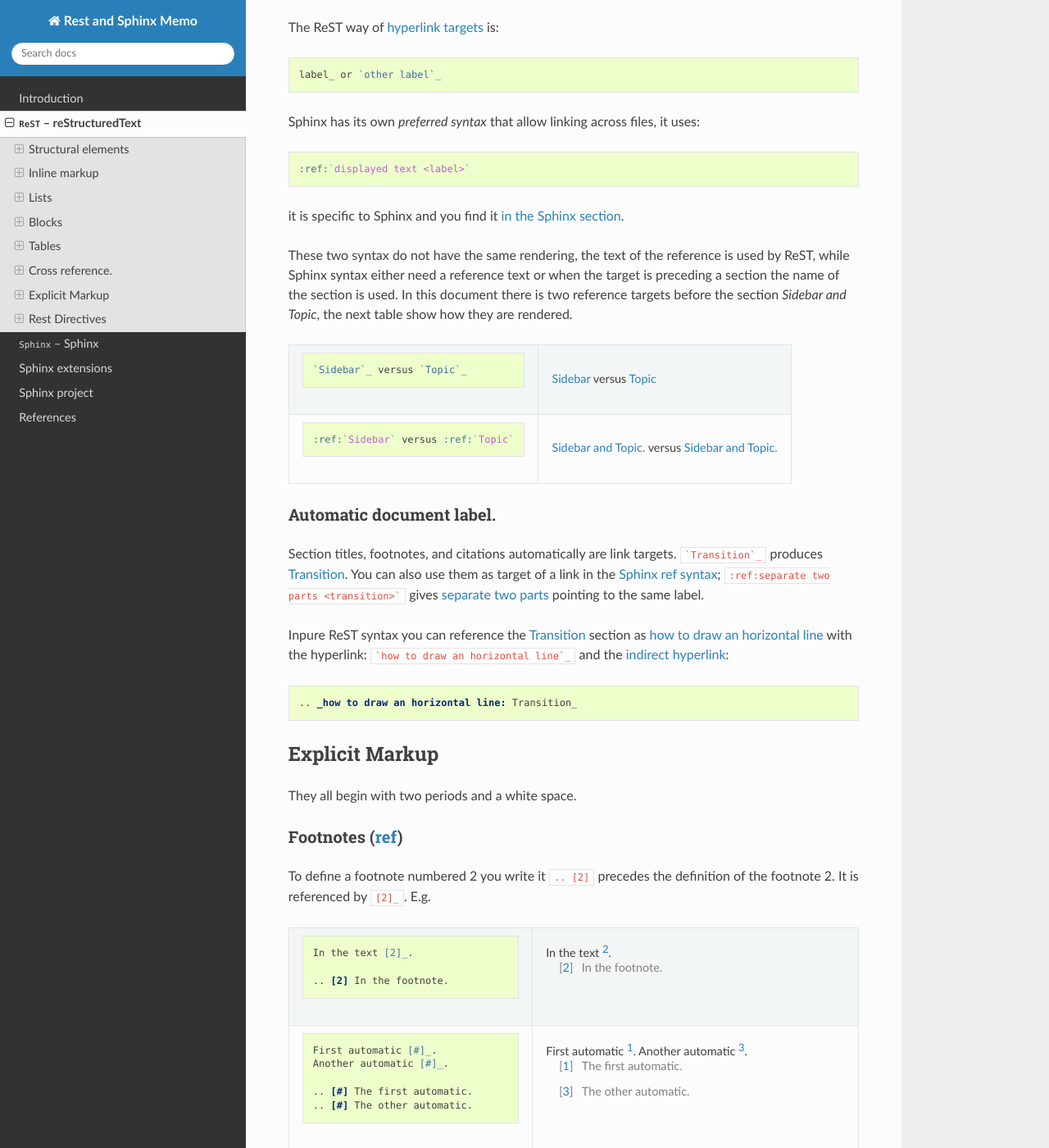
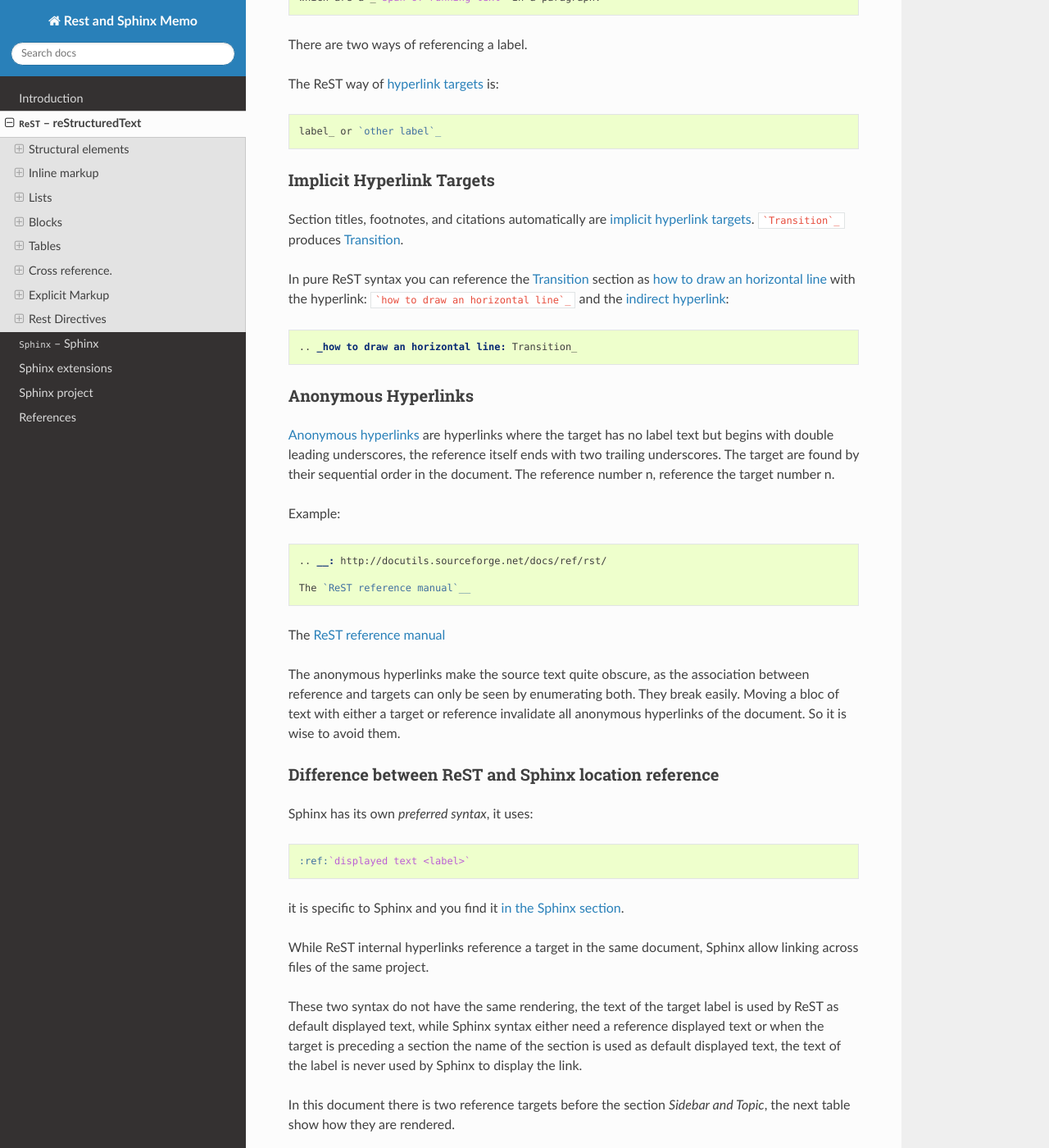
Before and after one commit to marczz/rest-sphinx-memo, a Sphinx documentation site: the page built from source/ReST.rst, in a window 1280 px wide and 1400 px high, scrolled down 15746 px. Shown: the whole window at 82% size. Built offline with Sphinx 7.4.7 and the Read the Docs theme 2.0.0, drawn with Linux system fonts in a browser that asks for light colours; formulas are drawn with MathJax 3; the version number could not be read and is left out; some of the changed text lies outside the part shown.

Commit message:
ReST.rst: completed the cross reference section.
And fixed many small glitches, typos, ..

````diff
--- a/source/ReST.rst
+++ b/source/ReST.rst
@@ -67,8 +67,6 @@
 
 Normal paragraphs are separated by a blank line.
 
-.. _Transition:
-
 A ``=`` with overlines is very often preferred to a ``*`` with
 overlines for chapters. The previously quoted
 `Python development guide
@@ -127,7 +125,7 @@
 :ref:`reST inline markup <rest_inline_markup>`.
 
 The :restref:`Custom Interpreted Text Roles <directives.html#role>`
-which is a reST directive ``role``, thet tailor the renderer to
+which is a reST directive ``role``, the tailor the renderer to
 apply some special formatting. We use it
 :ref:`in Sphinx section <css_class>`
 to use a special css class for some span of text.
@@ -765,40 +763,25 @@
 Grid tables (:restref:`ref <restructuredtext.html#grid-tables>`)
 have a more difficult syntax but can express more complex tables.
 
-.. comment
-   .. only:: html
-
-..
-
-          +--------+--------+-----------+
-          | Header | Header with 2 cols |
-          +========+========+===========+
-          | A      | Lists: | **C**     |
-          +--------+  - aha +-----------+
-          | B::    |  - yes | | a block |
-          |        |        |   of text |
-          |  *hey* |  #. hi | | a break |
-          +--------+--------+-----------+
-
 .. only:: latex
 
-          .. tabularcolumns:: |p{0.15\linewidth}|p{0.15\linewidth}|p{0.15\linewidth}|
-
-          +--------+--------+-----------+
-          | Header | Header with 2 cols |
-          +========+========+===========+
-          | A      | Lists: | **C**     |
-          |        |  - aha |           |
-          | B::    |  - yes | | a block |
-          |        |        |   of text |
-          |  *hey* |  #. hi | | a break |
-          +--------+--------+-----------+
+   .. tabularcolumns:: |p{0.15\linewidth}|p{0.15\linewidth}|p{0.15\linewidth}|
+
++--------+--------+-----------+
+| Header | Header with 2 cols |
++========+========+===========+
+| A      | Lists: | **C**     |
++--------+  - aha +-----------+
+| B::    |  - yes | | a block |
+|        |        |   of text |
+|  *hey* |  #. hi | | a break |
++--------+--------+-----------+
 
 .. index::
    table; emacs
 
 You can edit them under emacs with ``table.el``
-(but be carefull about conflicts with ``rst-mode``) or
+(but be careful about conflicts with ``rst-mode``) or
 use *org tables* with ``orgtbl-mode`` and export to table with
 ``org-table-convert`` or ``org-table-create-with-table.el`` ( bound
 to :kbd:`C-c ~` in ``org-mode``, but not in ``orgtbl-mode``)
@@ -1010,10 +993,10 @@
       _Docutils: http://docutils.sourceforge.net/
       _John Lee: john.lee@gmail.com
 
-2. An `internal document reference` point to some location in the same
+2. An :ref:`internal document reference <internal>` point to some location in the same
    document.
 
-3. An `indirect hyperlink` has an other hyperlink reference as target.
+3. An `indirect hyperlink`_ has an other hyperlink reference as target.
 
 
 There exist three ways to write hyperlink references
@@ -1053,8 +1036,9 @@
 hyphens*, separated by spaces. (:restref:`ref
 <restructuredtext.html#reference-names>`)
 
-The references are equivalents when they differ only by case, number of
-spaces *space character, tabulation or new line*.
+The references are equivalents when they differ only by case or number of spaces. The
+space character class include spaces, horizontal or vertical tabs, newlines, carriage
+returns, or form feeds.
 
 When the reference has no embedded spaces the backquotes are not
 necessary:
@@ -1133,10 +1117,13 @@
    hyperlink; embedded
 
 Embedded URI.
-^^^^^^^^^^^^^
+-------------
 
 Reference: :restref:`ref
 <restructuredtext.html#embedded-uris-and-aliases>`
+
+You can directly embed an URI or a label in a reference enclosed in ``<``, ``>``
+in the reference.
 
 +--------------------------------------+--------------------------------------+
 |.. code-block:: ReST                  |In-line versions are `Sphinx Home     |
@@ -1160,8 +1147,12 @@
 
 Internal document reference.
 ----------------------------
-To define ``label`` as label for any text location internal to a document,
-precede the text location with:
+
+.. _explicit target:
+
+To define ``label`` as label also called :restref:`explicit hyperlink target
+<explicit-hyperlink-targets>`
+for any text location internal to a document, precede the text location with:
 
 .. code-block:: ReST
 
@@ -1190,48 +1181,20 @@
 
    label_ or `other label`_
 
-Sphinx has its own *preferred syntax* that allow linking across files,
-it uses:
-
-.. code-block:: ReST
-
-   :ref:`displayed text <label>`
-
-it is specific to Sphinx and you find it :ref:`in the Sphinx section
-<sphinx_cross_references>`.
-
-These two syntax do not have the same rendering, the text of the
-reference is used by ReST, while Sphinx syntax either need a reference
-text or when the target is preceding a section the name of the section
-is used. In this document there is two reference targets before the
-section *Sidebar and Topic*, the next table show how they are
-rendered.
-
-.. list-table::
-
-   * - .. code-block:: ReST
-
-          `Sidebar`_ versus `Topic`_
-
-     -  `Sidebar`_ versus `Topic`_
-
-   * - .. code-block:: ReST
-
-          :ref:`Sidebar` versus :ref:`Topic`
-
-     - :ref:`Sidebar` versus :ref:`Topic`
-
-
-Automatic document label.
--------------------------
-
-Section titles, footnotes, and citations automatically are link targets.
-```Transition`_`` produces `Transition`_. You can also use them as
-target of a link in  the :ref:`Sphinx ref syntax <sphinx_ref>`;
-``:ref:separate two parts <transition>``` gives
-:ref:`separate two parts <transition>` pointing to the same label.
-
-Inpure ReST syntax you can reference the `Transition`_ section
+.. index::
+   hyperlink; implicit target
+   implicit hyperlink
+
+Implicit Hyperlink Targets
+--------------------------
+
+Section titles, footnotes, and citations automatically are
+:restref:`implicit hyperlink targets  <implicit hyperlink targets>`.
+```Transition`_`` produces `Transition`_.
+
+.. _indirect reference to an implicit target:
+
+In pure ReST syntax you can reference the `Transition`_ section
 as `how to draw an horizontal line`_ with
 the hyperlink: ```how to draw an horizontal line`_`` and the
 `indirect hyperlink`_::
@@ -1240,6 +1203,95 @@
 
 .. _how to draw an horizontal line: Transition_
 
+.. index::
+   pair: hyperlink; anonymous
+
+Anonymous Hyperlinks
+--------------------
+
+:restref:`Anonymous hyperlinks <anonymous-hyperlinks>` are hyperlinks where the target
+has no label text but begins with double leading underscores, the reference itself ends
+with two trailing underscores. The target are found by their sequential order in the
+document. The reference number n, reference the target number n.
+
+Example:
+
+.. code-block:: ReST
+
+   .. __: http://docutils.sourceforge.net/docs/ref/rst/
+
+   The `ReST reference manual`__
+
+.. __: http://docutils.sourceforge.net/docs/ref/rst/
+
+The `ReST reference manual`__
+
+The anonymous hyperlinks make the source text quite obscure, as the association between
+reference and targets can only be seen by enumerating both. They break easily. Moving a
+bloc of text with either a target or reference invalidate all anonymous hyperlinks of the
+document. So it is wise to avoid them.
+
+.. index:
+   Sphinx reference; vs ReST
+   ReST reference; vs Sphinx
+
+.. _sphinx vs rest references:
+
+Difference between ReST and Sphinx location reference
+-----------------------------------------------------
+
+Sphinx has its own *preferred syntax*,
+it uses:
+
+.. code-block:: ReST
+
+   :ref:`displayed text <label>`
+
+it is specific to Sphinx and you find it :ref:`in the Sphinx section
+<sphinx_cross_references>`.
+
+While ReST internal hyperlinks reference a target in the same document, Sphinx
+allow linking across files of the same project.
+
+.. _sphinx vs rest ref rendering:
+
+These two syntax do not have the same rendering, the text of the target label is used by
+ReST as default displayed text, while Sphinx syntax either need a reference displayed
+text or when the target is preceding a section the name of the section is used as
+default displayed text, the text of the label is never used by Sphinx to display the
+link.
+
+In this document there is two reference targets before the section *Sidebar and Topic*,
+the next table show how they are rendered.
+
+.. list-table::
+
+   * - .. code-block:: ReST
+
+          `Sidebar`_ versus `Topic`_
+
+     -  `Sidebar`_ versus `Topic`_
+
+   * - .. code-block:: ReST
+
+          :ref:`Sidebar` versus :ref:`Topic`
+
+     - :ref:`Sidebar` versus :ref:`Topic`
+
+
+You cannot use the Sphinx ``:ref:`` syntax to reference
+:restref:`implicit hyperlink targets <implicit hyperlink targets>`.
+``:ref:`Transition``` is not accepted.
+
+Sphinx can use an `indirect hyperlink`_, so with the :ref:`alias above
+<indirect reference to an implicit target>` we can use
+``:ref:`how to draw an horizontal line```, but it gives
+:ref:`how to draw an horizontal line`. As :ref:`explained previously
+<sphinx vs rest ref rendering>` the ReST Label is not known by Sphinx.
+
+When using the Sphinx syntax it is easier to always define an :ref:`explicit target
+<explicit target>`, which is also is more robust as a rewording of a section title will
+not invalidate the document.
 
 .. _explicit_markup:
 
@@ -1453,7 +1505,7 @@
         :target: https://it.wikipedia.org/wiki/Telipinu_(divinità)
 
 You can click on this image to go to the target `Wikipedia (it): Telepinu
-<http://it.wikipedia.org/wiki/Telipinu_(divinità)>`_
+<http://it.wikipedia.org/wiki/Telipinu_(divinità)>`_.
 
 .. _figure:
 
@@ -1475,16 +1527,22 @@
 
 .. only:: not latex
 
-   .. figure:: _static/NeoHittiteSphinx.svg
-      :width: 120px
-      :alt: Sphinx Hittite
-
-      Sphinx Hittite
-
-      Telepinu is an `Hitite <http://en.wikipedia.org/wiki/Hittites>`_
-      deity.
+   .. figure::_static/NeoHittiteSphinx.svg
 
 .. only:: latex
+
+   .. figure::  _static/NeoHittiteSphinx.pdf
+
+   :width: 120px
+   :alt: Sphinx Hittite
+
+   Sphinx Hittite
+
+   Telepinu is an `Hitite <http://en.wikipedia.org/wiki/Hittites>`_
+   deity.
+
+.. comment
+   only:: latex
 
    .. figure:: _static/NeoHittiteSphinx.pdf
       :width: 120px
@@ -1655,7 +1713,7 @@
 
 file includes
 -------------
-To include a reST file use::
+To include a ReST file use::
 
 .. include:: subdir/incl.rst
 
@@ -1780,12 +1838,14 @@
 
 Common options
 --------------
+ref: `Directives Common Options
+<http://docutils.sourceforge.net/docs/ref/rst/directives.html#common-options>`_
 
 The class options ``:class:`` and ``:name:``
 are supported by most of the directives.
 
-In the following :ref:`topic <topic>` and `autre <#topic>`_ the ``:name:`` act as a reference
-target. Here we can refer to the following block as `say-no-more`_.
+In the following :ref:`topic <topic>` and `autre <#topic>`_ the ``:name:`` act as a
+reference target. Here we can refer to the following block as `say-no-more`_.
 
 .. code-block:: ReST
 
````
Also changed, not shown: other parts of source/ReST.rst (+5 -5 lines).
